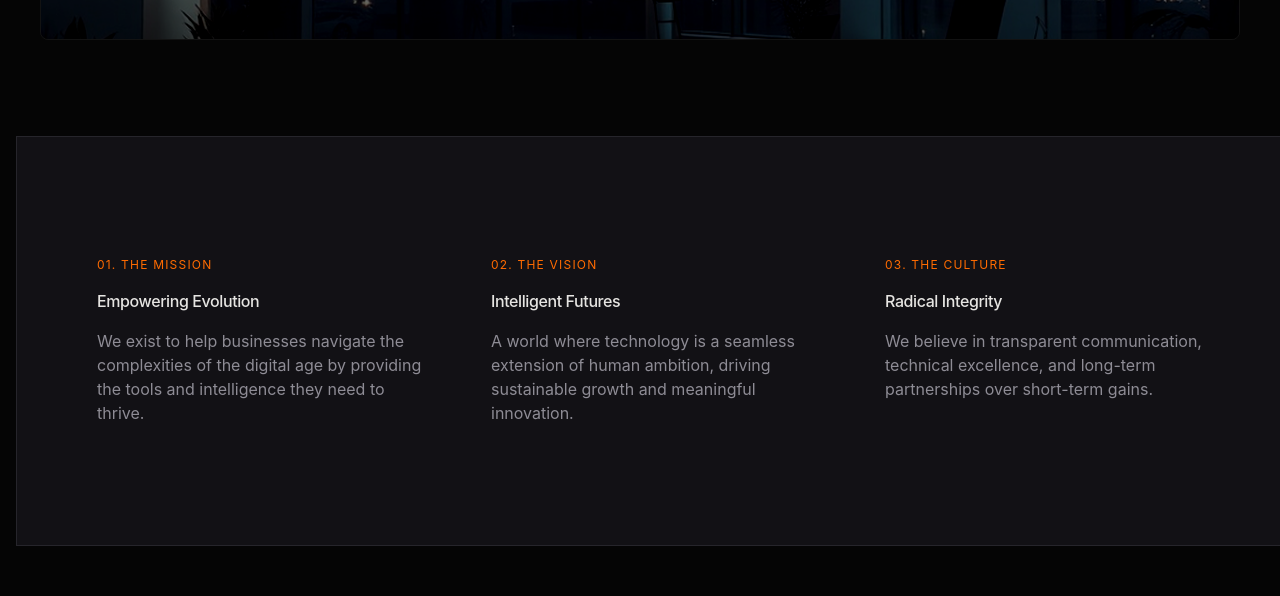
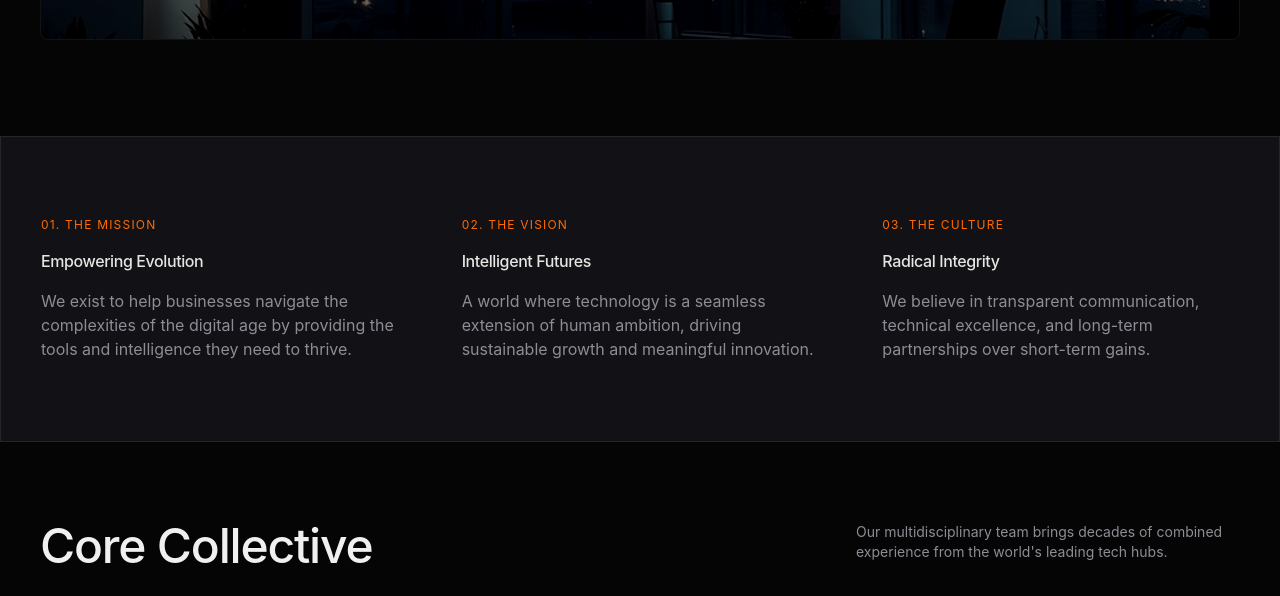
Before and after one commit to cyndylove1/edoubleone, a React (Vite) app: page /about in a window 1280 px wide. Shown: the part 1020-1616 px from the top of the page. Built offline with nearby package versions, Linux system fonts and the light colour scheme.

Commit message:
completed

```diff
--- a/src/components/features.tsx
+++ b/src/components/features.tsx
@@ -33,8 +33,8 @@ const features: FeatureItem[] = [
 
 const Features: React.FC = () => {
   return (
-    <section className="w-full bg-[#121115] border border-[#26252B] text-white px-4 md:px-10 mx-4 py-20">
-      <div className="max-w-7xl mx-auto grid grid-cols-1 md:grid-cols-3 gap-12 lg:gap-16 mx-4 md:m-10">
+    <section className="w-full bg-[#121115] border border-[#26252B] text-white px-4 md:px-10 py-20">
+      <div className="grid grid-cols-1 md:grid-cols-3 gap-12 lg:gap-16">
         {features.map((feature) => (
           <div key={feature.number} className="flex flex-col space-y-4">
             {/* Tagline / Subtitle */}
```
